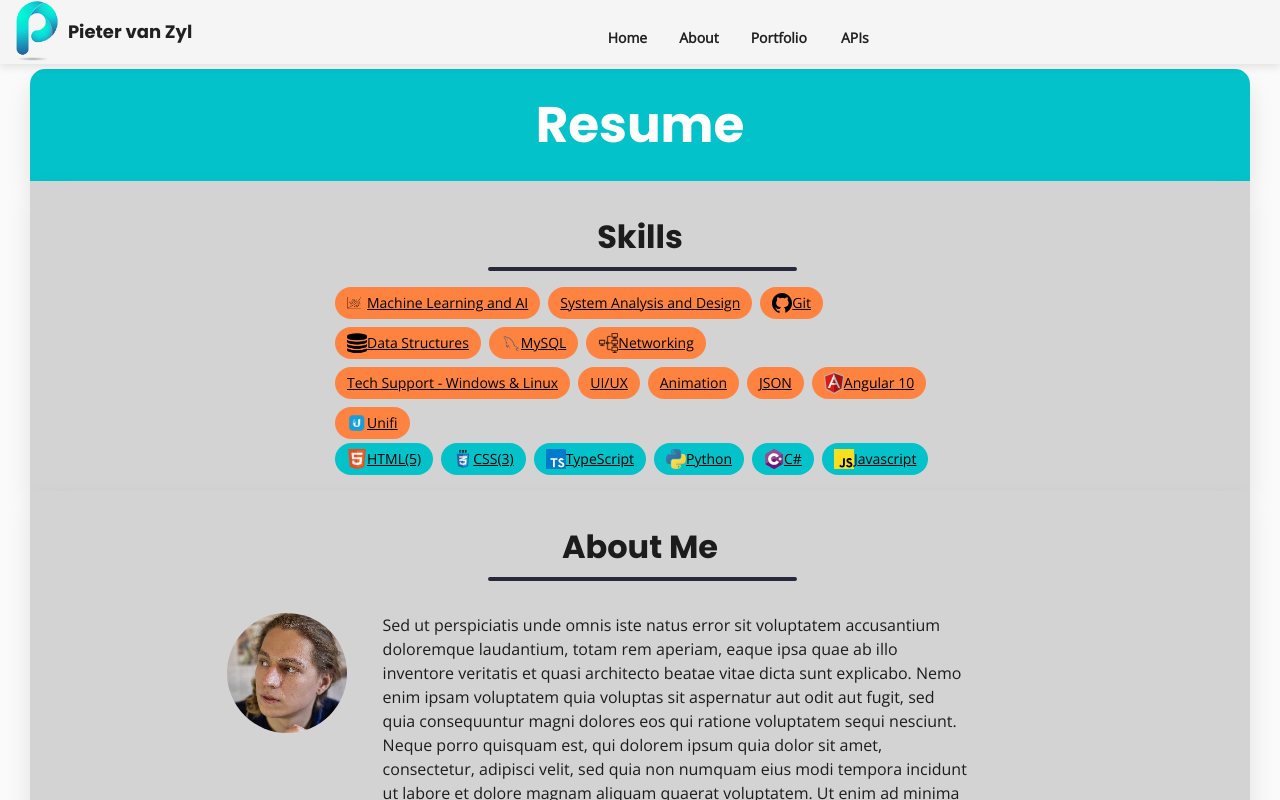
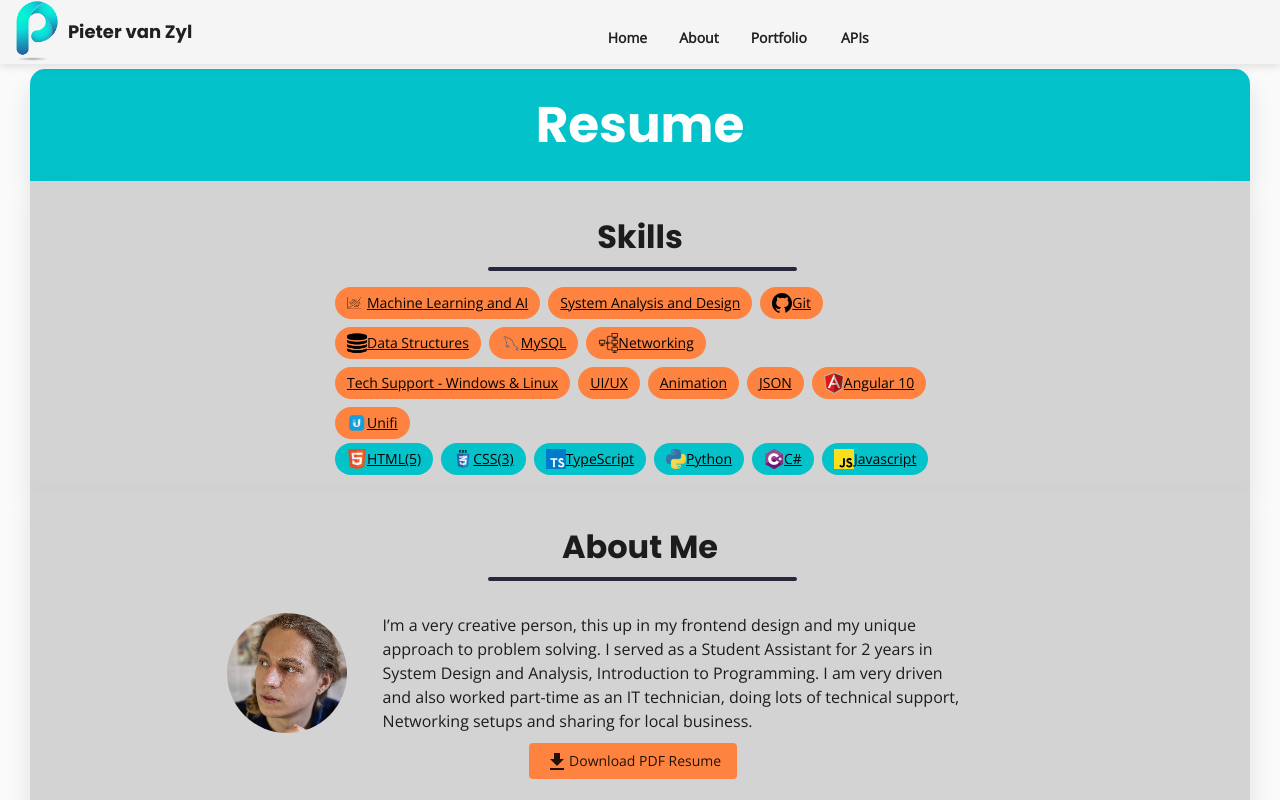
Before and after one commit to PieterVanZyl-Dev/Portfolio-Angular-10, an Angular app: page /about in a window 1280 px wide. Built offline with nearby package versions, Linux system fonts and the light colour scheme.

Commit message:
about me

```diff
--- a/src/app/resume-page/resume-page.component.html
+++ b/src/app/resume-page/resume-page.component.html
@@ -41,11 +41,7 @@
     <img class="profile-pic" src="assets/pvz.jpg" alt="photo of pieter">
   </div>
   <div class="column is-half" fxFlex="50%" fxFlex.sm="100%" fxFlex.xs="100%" fxFlexAlign="center" style="margin-left:20px">
-  Sed ut perspiciatis unde omnis iste natus error sit voluptatem accusantium doloremque laudantium, totam rem aperiam,
-   eaque ipsa quae ab illo inventore veritatis et quasi architecto beatae vitae dicta sunt explicabo.
-    Nemo enim ipsam voluptatem quia voluptas sit aspernatur aut odit aut fugit, sed quia consequuntur magni dolores eos qui ratione voluptatem sequi nesciunt.
-     Neque porro quisquam est, qui dolorem ipsum quia dolor sit amet, consectetur, adipisci velit,
-      sed quia non numquam eius modi tempora incidunt ut labore et dolore magnam aliquam quaerat voluptatem. Ut enim ad minima veniam, quis nostrum exercitationem ullam corporis suscipit laboriosam.
+    I’m a very creative person, this up in my frontend design and my unique approach to problem solving. I served as a Student Assistant for 2 years in System Design and Analysis, Introduction to Programming. I am very driven and also worked part-time as an IT technician, doing lots of technical support, Networking setups and sharing for local business.
   <div class="is-centered" style='margin-left: 25%; margin-top: 10px'>
   <button class="button" fxFlexAlign="center" style="background-color: #FF8340;" (click)="downloadFile()" mat-button>  <mat-icon>get_app</mat-icon>Download PDF Resume</button>
 
```
